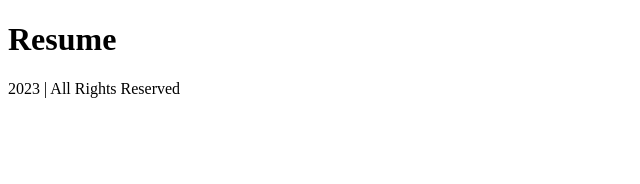
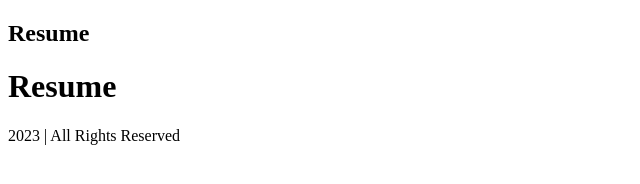
Before and after one commit to Taliavivrett/-Taliavivrett-.github.io, a plain HTML site: page resume.html in a window 1280 px wide. Shown: the whole page, without its empty margins (0-640 px from the left). Drawn offline with Linux system fonts and the light colour scheme.

Commit message:
feat:added logo

```diff
--- a/resume.html
+++ b/resume.html
@@ -4,7 +4,9 @@
         <title>Resume</title>
     </head>
   <body>
-    <nav></nav>
+    <div class="logo">
+        <nav><h1>Resume</h1></nav>
+        </div>
     <main>
         <h1>Resume</h1>
         <div class="page-title"></div>
```
